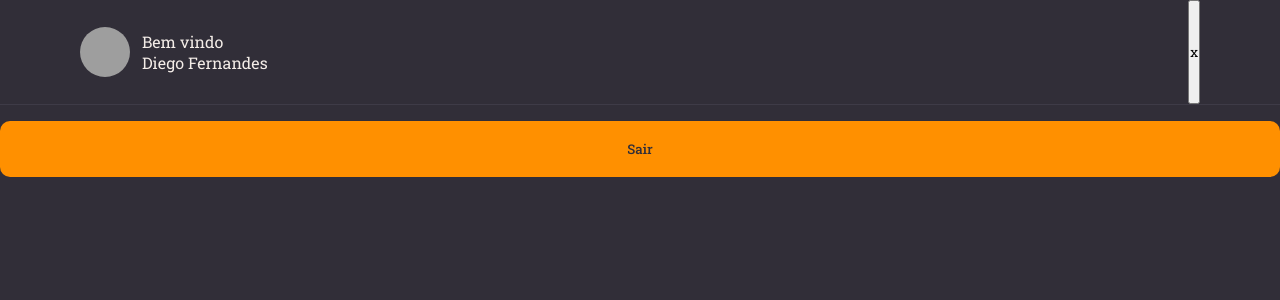
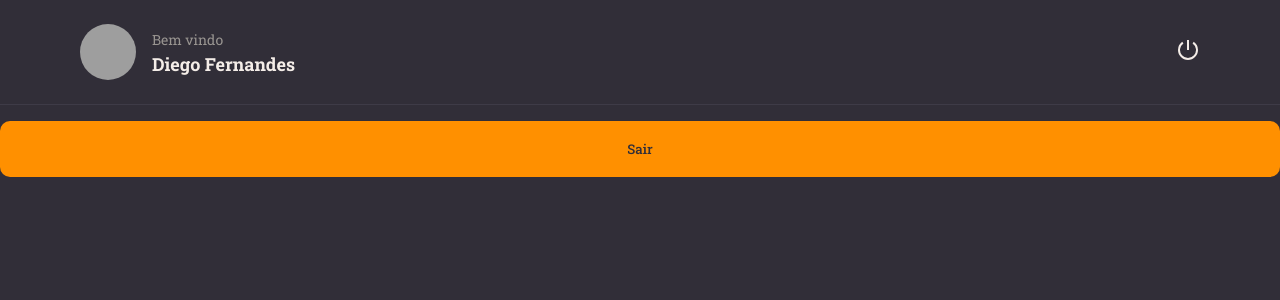
Before and after one commit to joao-milhomem/front_rocketnotes, a React (Vite) app: page / in a window 1280 px wide. Shown: the top 300 px of the page. Built offline with nearby package versions, Linux system fonts and the light colour scheme; grey boxes are pictures that could not be loaded.

Commit message:
Header component finalizado

```diff
--- a/package.json
+++ b/package.json
@@ -11,6 +11,7 @@
   "dependencies": {
     "react": "^18.2.0",
     "react-dom": "^18.2.0",
+    "react-icons": "^4.7.1",
     "styled-components": "^5.3.6"
   },
   "devDependencies": {
--- a/src/components/header/index.jsx
+++ b/src/components/header/index.jsx
@@ -1,18 +1,20 @@
-import { Container } from "./styles";
-
+import { Container, Profile, Logout } from "./styles";
+import {RiShutDownLine} from 'react-icons/ri'
 export function Header() {
   return (
     <Container>
-      <div className="profile">
-        <img src="https://github.com/diego3g.png" alt="" />
+      <Profile>
+        <img src="https://github.com/diego3g.png" alt="Foto de perfil" />
 
-        <div className="welcome">
+        <div>
           <span>Bem vindo</span>
-          <p>Diego Fernandes</p>
+          <strong>Diego Fernandes</strong>
         </div>
-      </div>
+      </Profile>
 
-      <button>x</button>
+      <Logout>
+        <RiShutDownLine/>
+      </Logout>
     </Container>
   );
 }
--- a/src/components/header/styles.js
+++ b/src/components/header/styles.js
@@ -11,15 +11,42 @@ export const Container = styled.header`
   padding: 0 80px;
 
   border-bottom: 1px solid ${({ theme }) => theme.COLORS.BACKGROUND_700};
+`;
 
-  .profile {
-    display: flex;
-    align-items: center;
-    gap: 12px;
-  }
-  .profile img {
-    width: 50px;
-    height: 50px;
+export const Profile = styled.div`
+  display: flex;
+  align-items: center;
+
+  > img {
+    width: 56px;
+    height: 56px;
     border-radius: 50%;
   }
+
+  > div {
+    display: flex;
+    flex-direction: column;
+    margin-left: 16px;
+    line-height: 24px;
+
+    span {
+      font-size: 14px;
+      color: ${({ theme }) => theme.COLORS.GRAY_100};
+    }
+
+    strong {
+      font-size: 18px;
+      color: ${({ theme }) => theme.COLORS.WHITE};
+    }
+  }
 `;
+
+export const Logout = styled.button`
+  border: none;
+  background: none;
+
+  svg {
+    color: ${({ theme }) => theme.COLORS.WHITE};
+    font-size: 24px;
+  }
+`;
```
Also changed, not shown: 1 other file (tests, documents, lock files or other folders).
